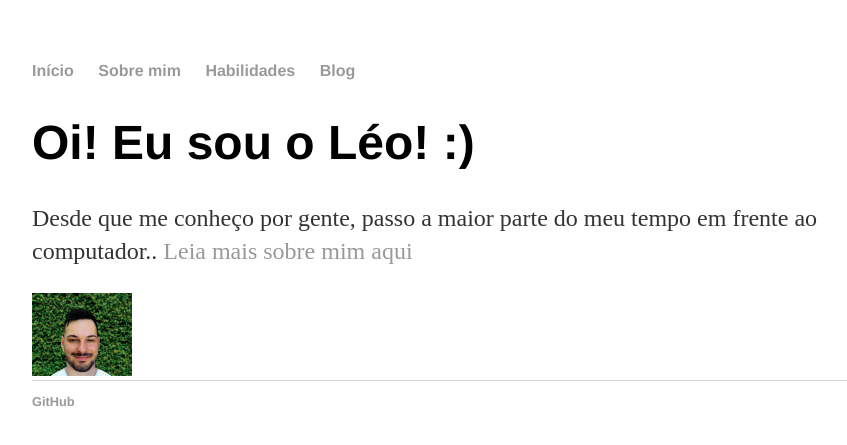
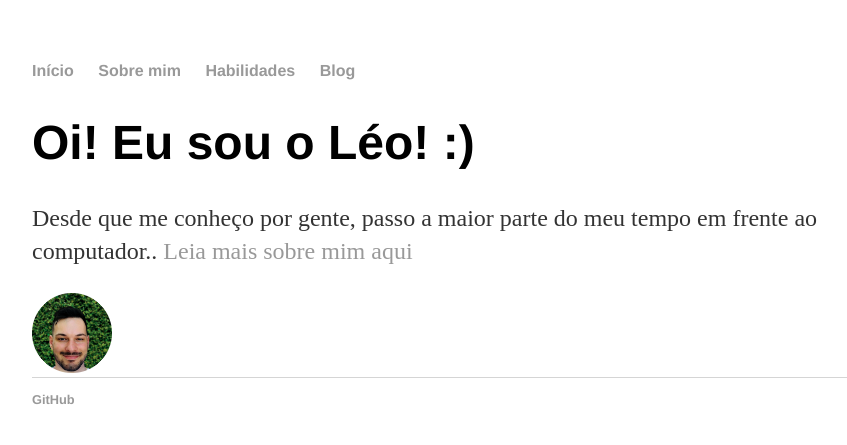
Before and after one commit to leonardohenriquedev/old-portfolio, a Jekyll site: the page built from index.html, in a window 1280 px wide. Shown: the top 445 px of the page, without its empty margins (160-1007 px from the left). Built offline with Jekyll 4.4.1, drawn with Linux system fonts in a browser that asks for light colours.

Commit message:
Atualiza foto de perfil

```diff
--- a/about/index.html
+++ b/about/index.html
@@ -5,7 +5,7 @@ title: Sobre mim
 
 		<div class="about">
 			<h1>Sobre mim</h1>
-			<img src="about/leo.png" alt="rosto de Léo" width="100px">
+			<img src="leo.png" alt="rosto de Léo" width="100px">
 			<p>Desde que me conheço por gente, passo a maior parte do meu tempo em frente ao computador. Não poderia deixar de escolher uma profissão que contemplasse tanto essa ferramenta fantástica a não ser Desenvolvedor. <br><br>
 
 				Desde o momento que escolhi isso para minha vida, sou uma pessoa mais feliz, focada e dedicada à coisas que valem a pena! Sou grato a cada pessoa que fez e que faz parte do meu aprendizado. Trabalho e acredito em ações que possam gerar um impacto positivo na vida das pessoas. Pois acredito que no final, é somente isso que a gente leva. <br><br>As coisas boas que fizemos.</p>
--- a/index.html
+++ b/index.html
@@ -7,5 +7,5 @@ title: Leonardo Henrique | Web Developer
 			<h1>Oi! Eu sou o Léo! :)</h1>
 			<p>Desde que me conheço por gente, passo a maior parte do meu tempo em frente ao computador.. <a href="/about">Leia mais sobre mim aqui</a></p>
 
-			<img src="about/leo.png" alt="rosto de Léo" width="100px">
+			<img src="about/leo.png" alt="rosto de Léo" width="80px">
 		</div>
```
Also changed, not shown: about/leo.png.
